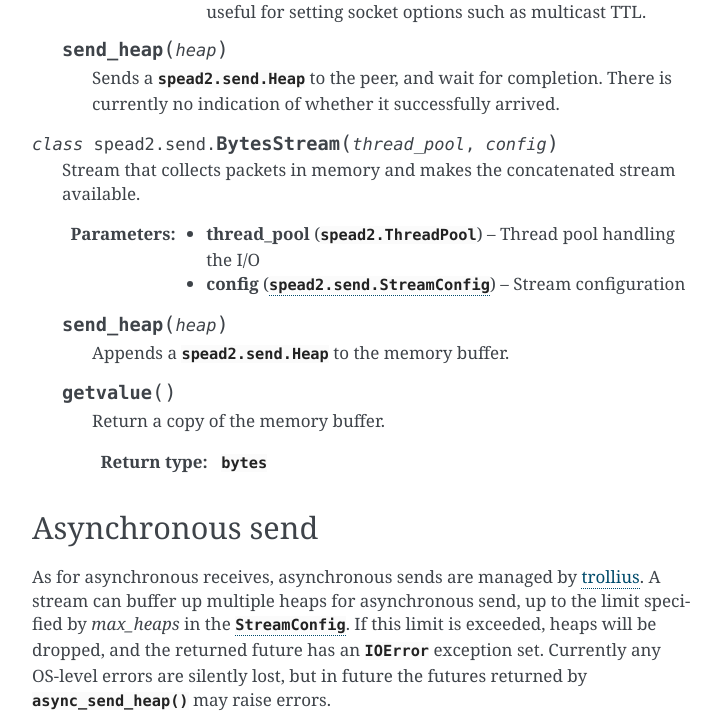
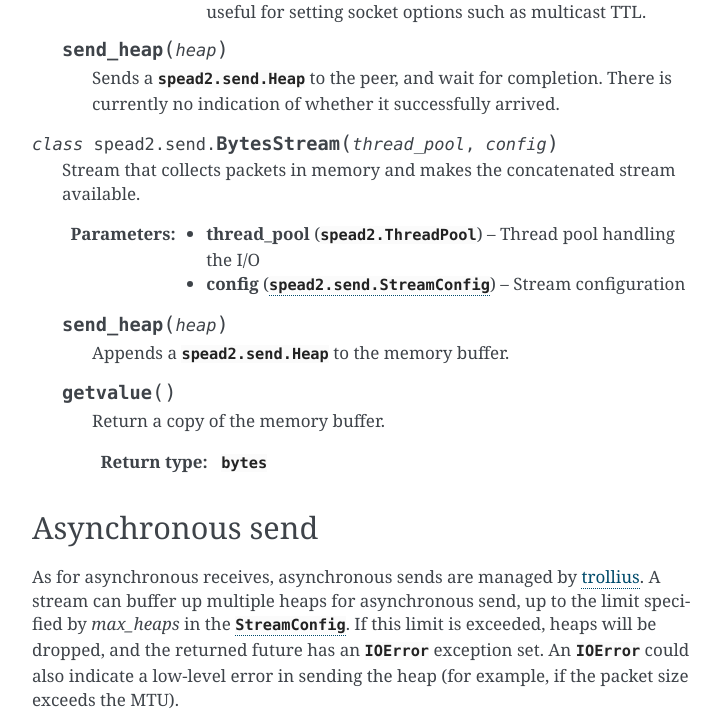
Before and after one commit to ska-sa/spead2, a Sphinx documentation site: the page built from doc/py-send.rst, in a window 1280 px wide and 900 px high, scrolled down 1356 px, cut to the strip 0-725 px from the top of the window. Shown: the whole strip, without its empty margins (388-1107 px from the left). Built offline with Sphinx 7.4.7, drawn with Linux system fonts in a browser that asks for light colours.

Commit message:
Pass packet send errors up to the callback
Fixes #20.

```diff
--- a/doc/changelog.rst
+++ b/doc/changelog.rst
@@ -8,7 +8,8 @@ Changelog
 - Fix handling of heaps without heap length headers
 
 - :py:meth:`spead2.send.UdpStream.send_heap` now correctly raises
-  :py:exc:`IOError` if the heap is rejected due to being full.
+  :py:exc:`IOError` if the heap is rejected due to being full, or if there was
+  an OS-level error in sending the heap.
 
 - Fix :py:meth:`spead2.send.trollius.UdpStream.async_send_heap` for the case
   where the last sent heap failed.
--- a/doc/py-send.rst
+++ b/doc/py-send.rst
@@ -92,9 +92,9 @@ As for asynchronous receives, asynchronous sends are managed by trollius_. A
 stream can buffer up multiple heaps for asynchronous send, up to the limit
 specified by `max_heaps` in the :py:class:`~spead2.send.StreamConfig`. If this
 limit is exceeded, heaps will be dropped, and the returned future has an
-:py:exc:`IOError` exception set. Currently any OS-level errors are silently
-lost, but in future the futures returned by
-:meth:`~spead2.send.trollius.UdpStream.async_send_heap` may raise errors.
+:py:exc:`IOError` exception set. An :py:exc:`IOError` could also indicate a
+low-level error in sending the heap (for example, if the packet size exceeds
+the MTU).
 
 .. _trollius: http://trollius.readthedocs.org/
 
```
Also changed, not shown: 3 other files.
